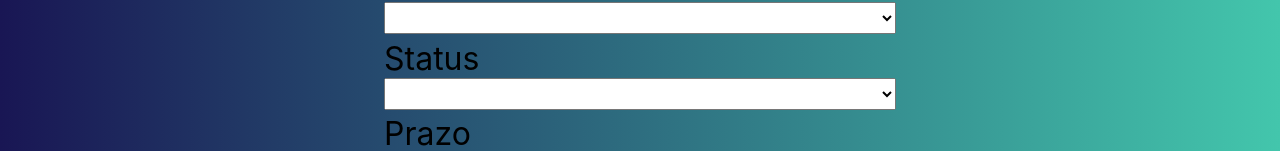
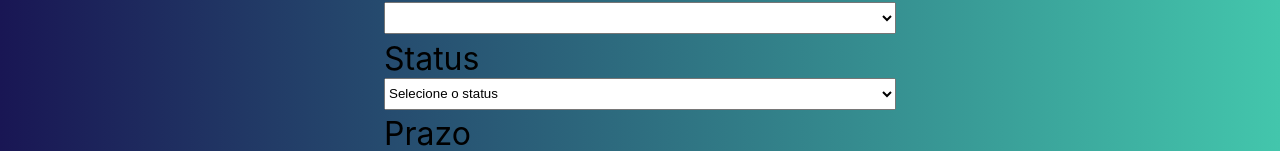
Before and after one commit to paulohenriquegama/todolist-frontend, a React (Create React App) app: page /edit/1 in a window 1280 px wide. Shown: the part 351-502 px from the top of the page. Built offline with nearby package versions, Linux system fonts and the light colour scheme; no server answers.

Commit message:
Update Edit.js

```diff
--- a/src/pages/edit/Edit.js
+++ b/src/pages/edit/Edit.js
@@ -69,13 +69,14 @@
             <div className="formItems">
               <label>Status</label>
               <select name="status" className="field"
+              type="text"
               value={tarefa.status}
               onChange={handleChange}
               required>
-                <option ></option>
-                <option value='fazer'>Fazer</option>
-                <option value='fazendo'>Fazendo</option>
-                <option value='feito'>Feito</option>
+                <option >Selecione o status</option>
+                <option value='Fazer'>Fazer</option>
+                <option value='Fazendo'>Fazendo</option>
+                <option value='Feito'>Feito</option>
               </select>
             </div>
             <div className="formItems">
```
